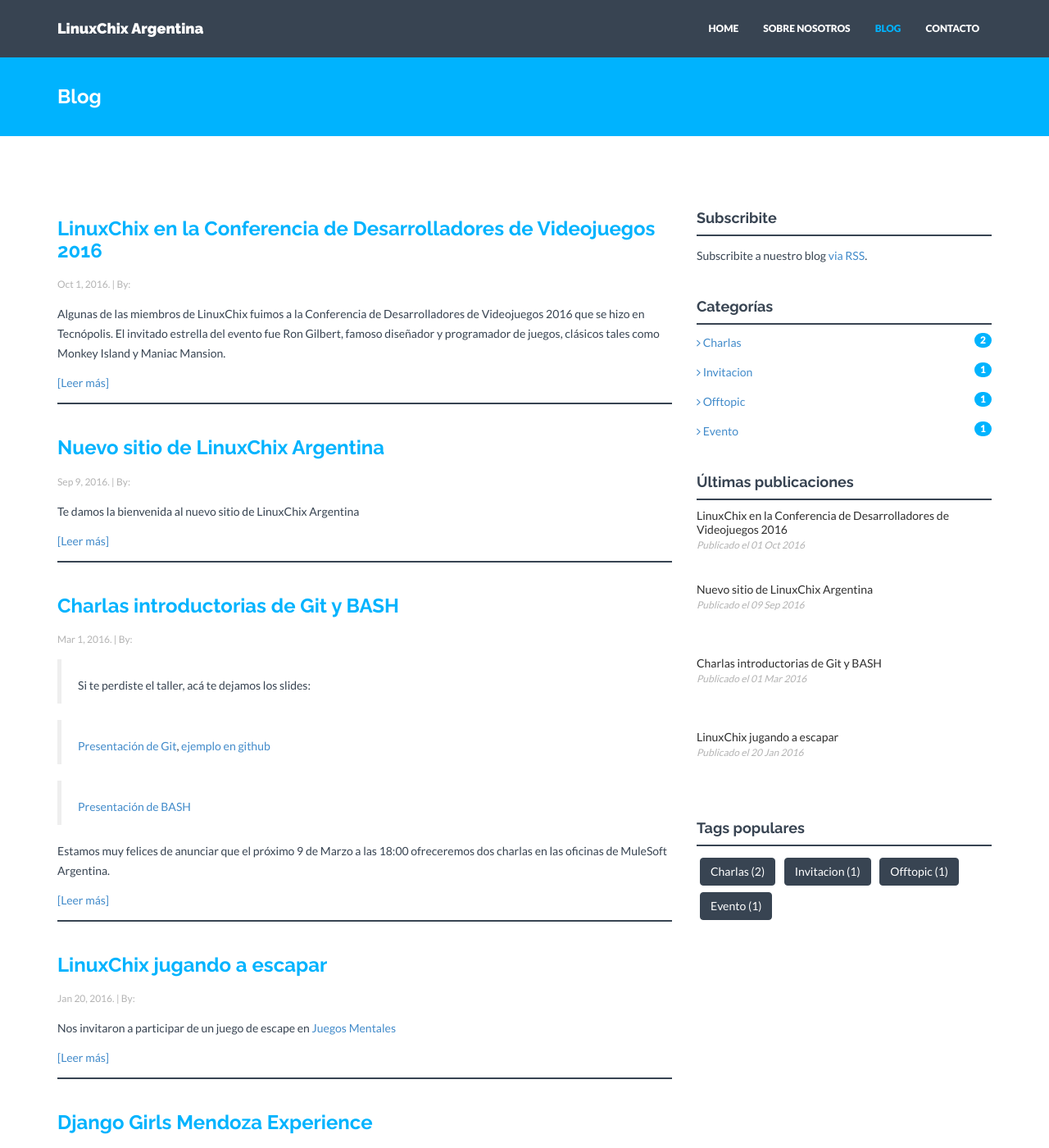
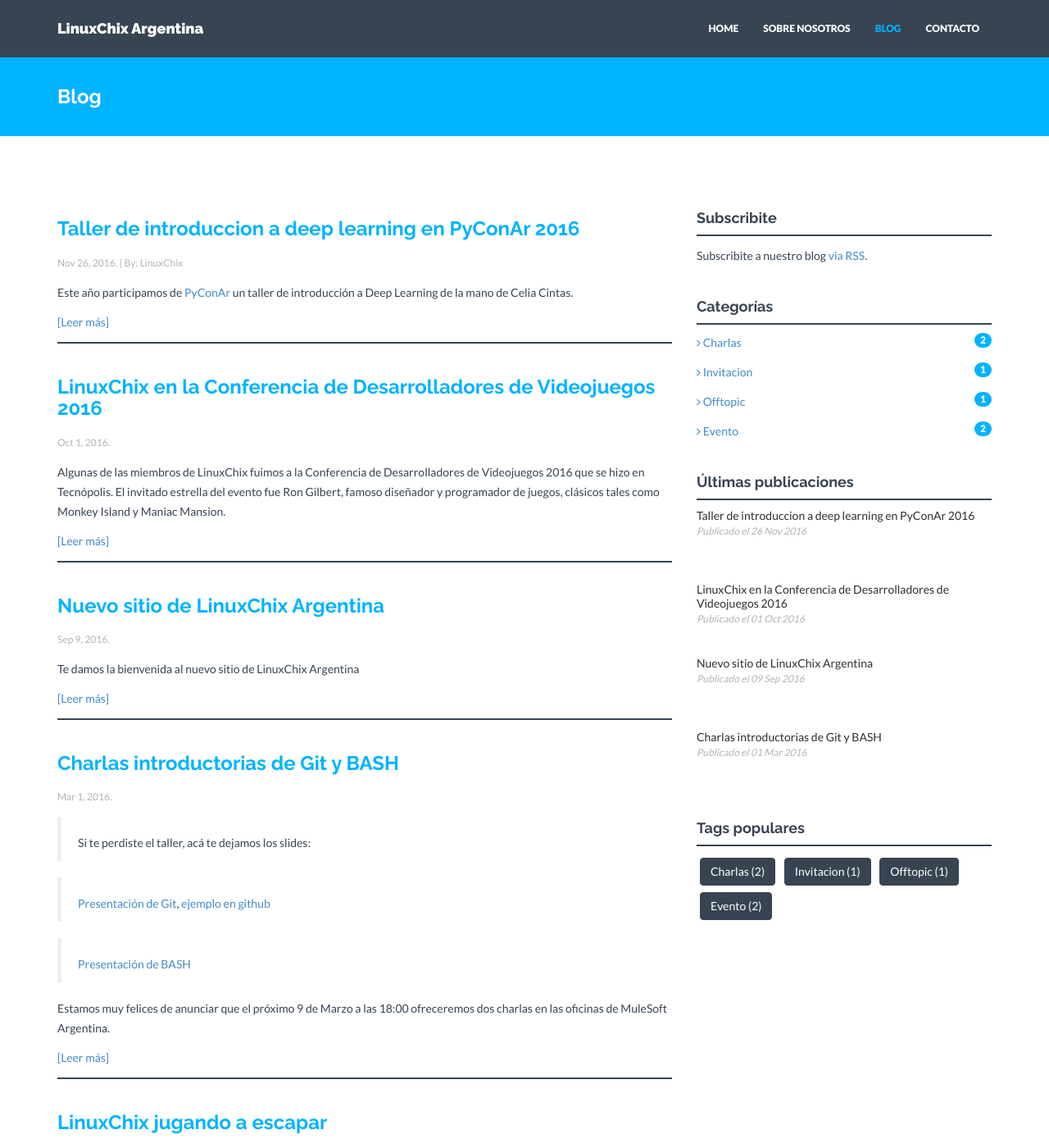
Before and after one commit to linuxchixar/linuxchixar.github.io, a Jekyll site: the page built from blog.html, in a window 1280 px wide and 1400 px high. Shown: the whole window at 82% size. Built offline with Jekyll 4.4.1, drawn with Linux system fonts in a browser that asks for light colours; nearby versions of some CDN libraries; part of the change alters nothing that is shown.

Commit message:
Agregado post de PyConAr2016

```diff
--- /dev/null
+++ b/_posts/2016-11-26-taller-de-introduccion-a-deep-learning-en-pyconar2016.markdown
@@ -0,0 +1,38 @@
+---
+layout: post
+title: Taller de introduccion a deep learning en PyConAr 2016
+date: 2016-11-26 17:18:54 -0300
+author: LinuxChix
+categories: evento
+---
+
+Este año participamos de [PyConAr](http://ar.pycon.org) un taller de introducción a Deep Learning de la mano de Celia Cintas.
+
+<!--more-->
+
+
+Deep learning permite que modelos computacionales compuestos por varias capas de procesamiento puedan aprender representaciones sobre datos con múltiples niveles de abstracción y, mediante esto, descubrir representaciones precisas en grandes volúmenes de datos de forma autónoma. Particularmente, Convolutional Neural Networks (ConvNets) constituyen el estado del arte de varios problemas de visión computacional, dado su gran desempeño de clasificación en grandes volúmenes de imágenes.
+
+En el taller vimos una gentil introducción al mundo de deep learning desde Python con la ayuda de Lasagne, Numpy, Pandas y OpenCV de la mano de nuestras naves favoritas de Star Wars. Recorrimos todo el pipeline: comenzando desde la adquisición de datos, su preparación, construcción de ConvNets, entrenamiento y evaluación, con el fin de clasificar distintos tipos de naves!
+
+[Si no pudiste asistir acá te dejamos el material](https://github.com/celiacintas/star_wars_hackathon)
+
+
+Algunas fotos del momento:
+
+{% assign gallery_url = site.url | append: site.baseurl | append: "/assets/img/blog/photos/2016-11-26-taller-de-introduccion-a-deep-learning-en-pyconar2016" %}
+
+
+![Taller de Introduccion a Deep Learning]({{gallery_url}}/1.jpg)
+
+
+![Taller de Introduccion a Deep Learning]({{gallery_url}}/2.jpg)
+
+
+![Taller de Introduccion a Deep Learning]({{gallery_url}}/3.jpg)
+
+
+![Taller de Introduccion a Deep Learning]({{gallery_url}}/4.jpg)
+
+
+![Taller de Introduccion a Deep Learning]({{gallery_url}}/5.jpg)
--- a/blog.html
+++ b/blog.html
@@ -18,7 +18,7 @@ permalink: /blog/
                 </a>
                 {% endif %}
                 <a href="{{ post.url | prepend: site.baseurl }}"><h3 class="ctitle">{{ post.title }}</h3></a>
-                <p><csmall>{{ post.date | date: "%b %-d, %Y" }}. | By: {{ post.author }}</csmall></p>
+                <p><csmall>{{ post.date | date: "%b %-d, %Y" }}. {% if post.author %}| By: {{ post.author }}{% endif %}</csmall></p>
                 {{ post.excerpt }}
                 <p><a href="{{ post.url | prepend: site.baseurl }}">[Leer más]</a></p>
                 <div class="hline"></div>
```
Also changed, not shown: assets/img/blog/photos/2016-11-26-taller-de-introduccion-a-deep-learning-en-pyconar2016/1.jpg (added), assets/img/blog/photos/2016-11-26-taller-de-introduccion-a-deep-learning-en-pyconar2016/2.jpg (added), assets/img/blog/photos/2016-11-26-taller-de-introduccion-a-deep-learning-en-pyconar2016/3.jpg (added), assets/img/blog/photos/2016-11-26-taller-de-introduccion-a-deep-learning-en-pyconar2016/4.jpg (added), assets/img/blog/photos/2016-11-26-taller-de-introduccion-a-deep-learning-en-pyconar2016/5.jpg (added).
